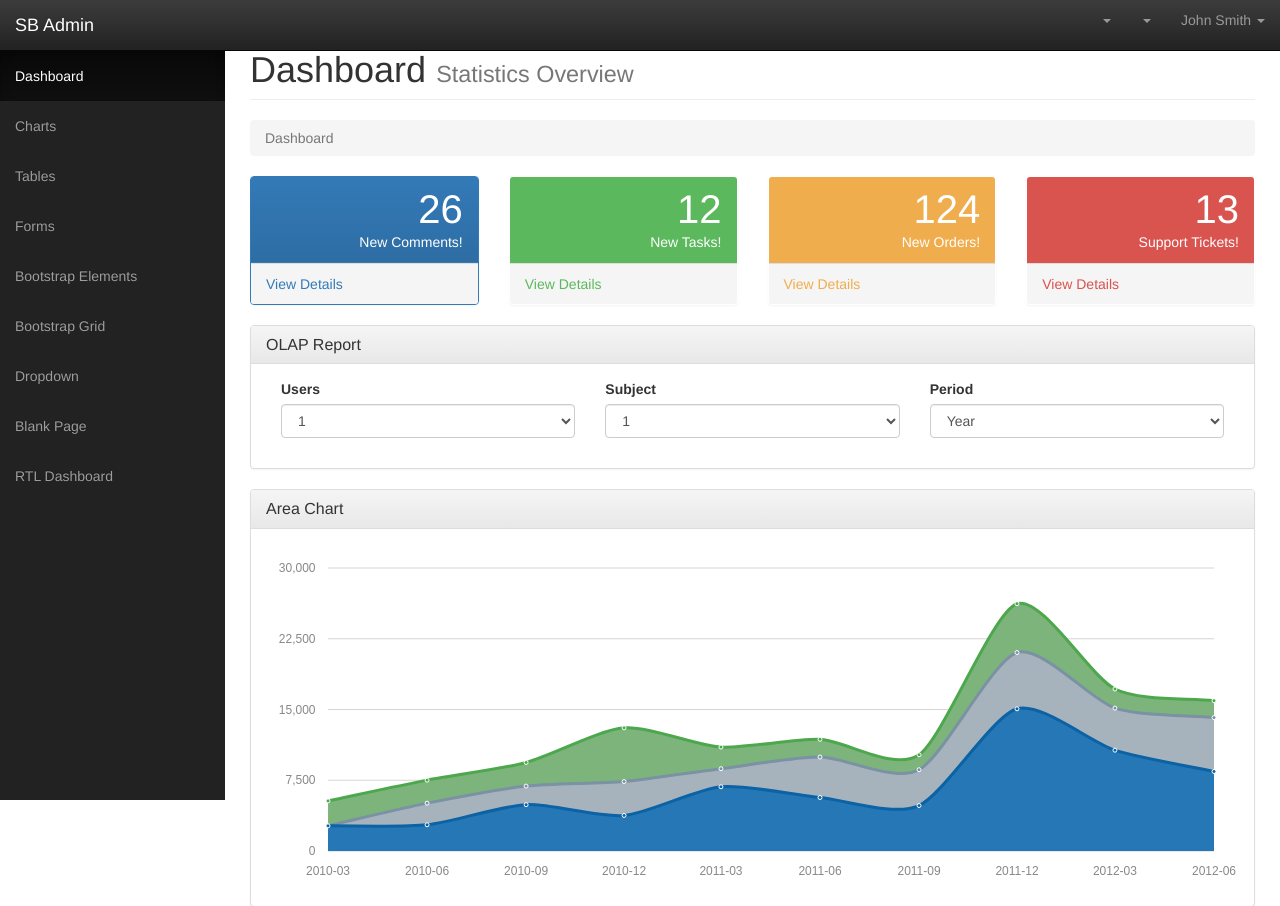
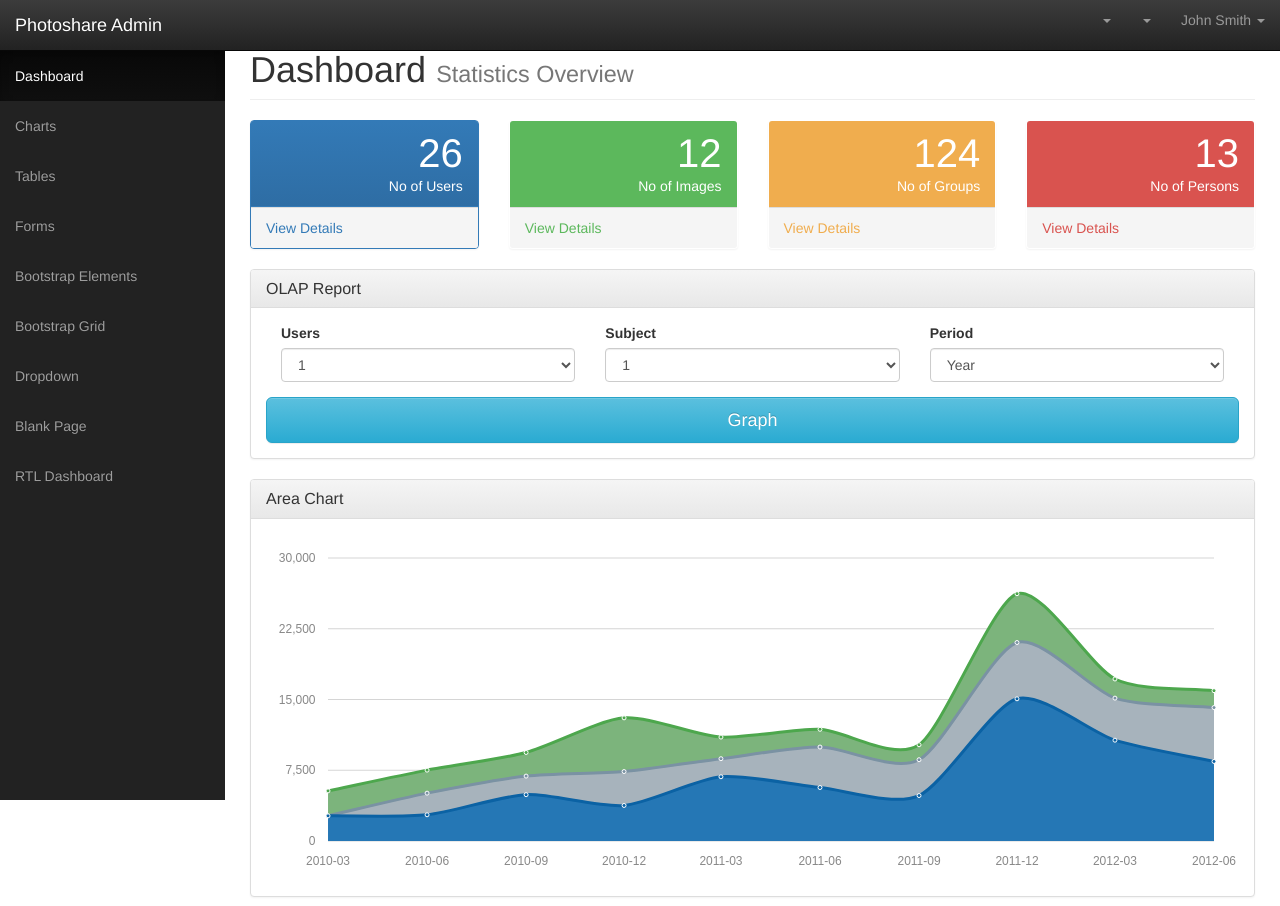
Before and after one commit to DT9/391_photoshare, a PHP site: page /admin.php in a window 1280 px wide. Shown: the top 906 px of the page. Run offline with PHP 8.4, Linux system fonts and the light colour scheme; grey boxes labelled with a size stand in for pictures from a placeholder-image service; some libraries are stand-ins or nearby versions.

Commit message:
graph button

```diff
--- a/admin.php
+++ b/admin.php
@@ -44,7 +44,7 @@
                     <span class="icon-bar"></span>
                     <span class="icon-bar"></span>
                 </button>
-                <a class="navbar-brand" href="index.html">SB Admin</a>
+                <a class="navbar-brand" href="index.html">Photoshare Admin</a>
             </div>
             <!-- Top Menu Items -->
             <ul class="nav navbar-right top-nav">
@@ -58,7 +58,7 @@
                                         <img class="media-object" src="http://placehold.it/50x50" alt="">
                                     </span>
                                     <div class="media-body">
-                                        <h5 class="media-heading"><strong>John Smith</strong>
+                                        <h5 class="media-heading"><strong>Admin</strong>
                                         </h5>
                                         <p class="small text-muted"><i class="fa fa-clock-o"></i> Yesterday at 4:32 PM</p>
                                         <p>Lorem ipsum dolor sit amet, consectetur...</p>
@@ -200,11 +200,6 @@
                         <h1 class="page-header">
                             Dashboard <small>Statistics Overview</small>
                         </h1>
-                        <ol class="breadcrumb">
-                            <li class="active">
-                                <i class="fa fa-dashboard"></i> Dashboard
-                            </li>
-                        </ol>
                     </div>
                 </div>
                 <!-- /.row -->
@@ -219,7 +214,7 @@
                                     </div>
                                     <div class="col-xs-9 text-right">
                                         <div class="huge">26</div>
-                                        <div>New Comments!</div>
+                                        <div>No of Users</div>
                                     </div>
                                 </div>
                             </div>
@@ -241,7 +236,7 @@
                                     </div>
                                     <div class="col-xs-9 text-right">
                                         <div class="huge">12</div>
-                                        <div>New Tasks!</div>
+                                        <div>No of Images</div>
                                     </div>
                                 </div>
                             </div>
@@ -263,7 +258,7 @@
                                     </div>
                                     <div class="col-xs-9 text-right">
                                         <div class="huge">124</div>
-                                        <div>New Orders!</div>
+                                        <div>No of Groups</div>
                                     </div>
                                 </div>
                             </div>
@@ -285,7 +280,7 @@
                                     </div>
                                     <div class="col-xs-9 text-right">
                                         <div class="huge">13</div>
-                                        <div>Support Tickets!</div>
+                                        <div>No of Persons</div>
                                     </div>
                                 </div>
                             </div>
@@ -328,7 +323,8 @@
                                                 <option>Month</option>
                                                 <option>Day</option>
                                             </select>
-                                        </div>
+                                    </div>
+                                <button class="btn btn-info btn-lg col-lg-12">Graph</button>
                             </div>
                         </div>
                     </div>
```
